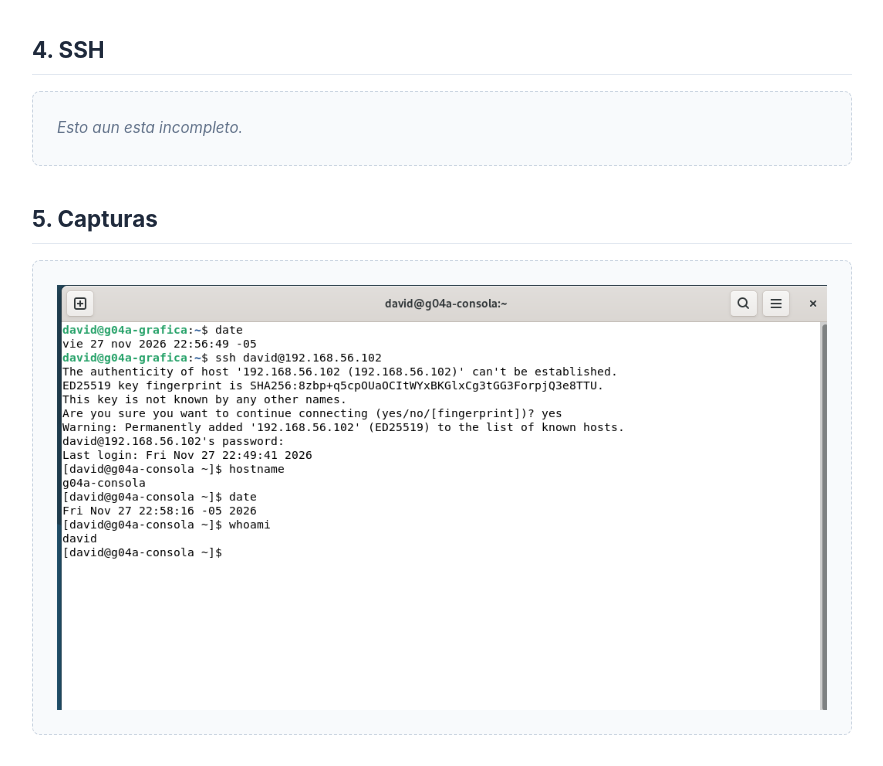
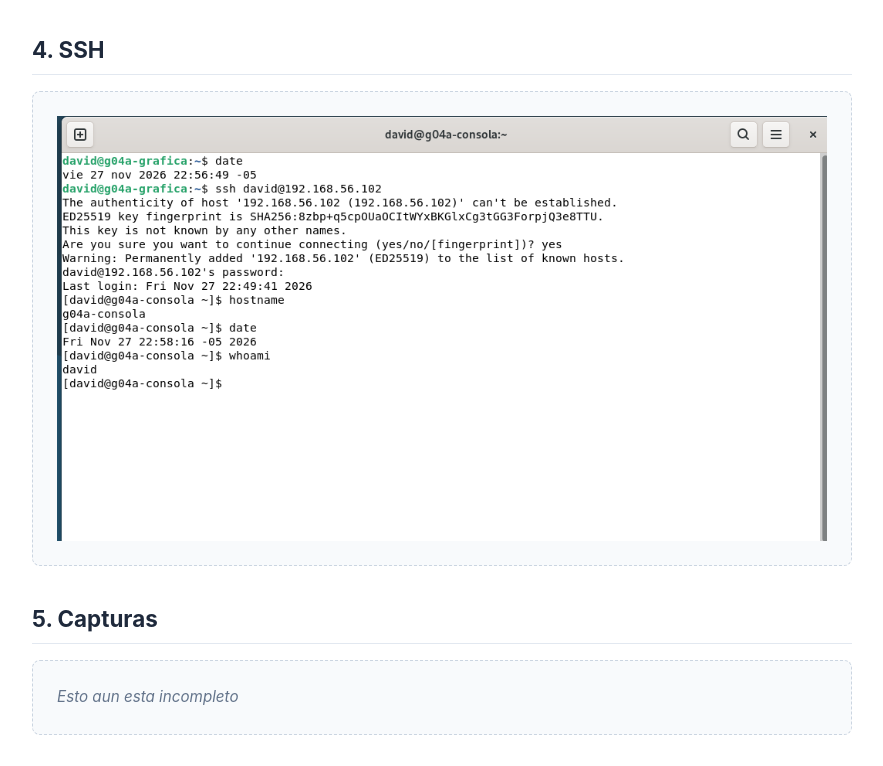
Before and after one commit to is4igr/proyecto-so-gr04a, a plain HTML site: page docs/sprint-1.html in a window 1280 px wide. Shown: the part 7354-8120 px from the top of the page, without its empty margins (198-1081 px from the left). Drawn offline with Linux system fonts and the light colour scheme.

Commit message:
Fix HTML formatting and structure in sprint-1.html

```diff
--- a/docs/sprint-1.html
+++ b/docs/sprint-1.html
@@ -257,14 +257,14 @@
         <section>
             <h2>4. SSH</h2>
             <div class="placeholder-section">
-                Esto aun esta incompleto.
+                <img src="img/capturas-vm/conexionssh.png">
             </div>
         </section>
 
         <section>
             <h2>5. Capturas</h2>
             <div class="placeholder-section">
-                <img src="img/capturas-vm/conexionssh.png">
+                Esto aun esta incompleto
             </div>
         </section>
 
```
